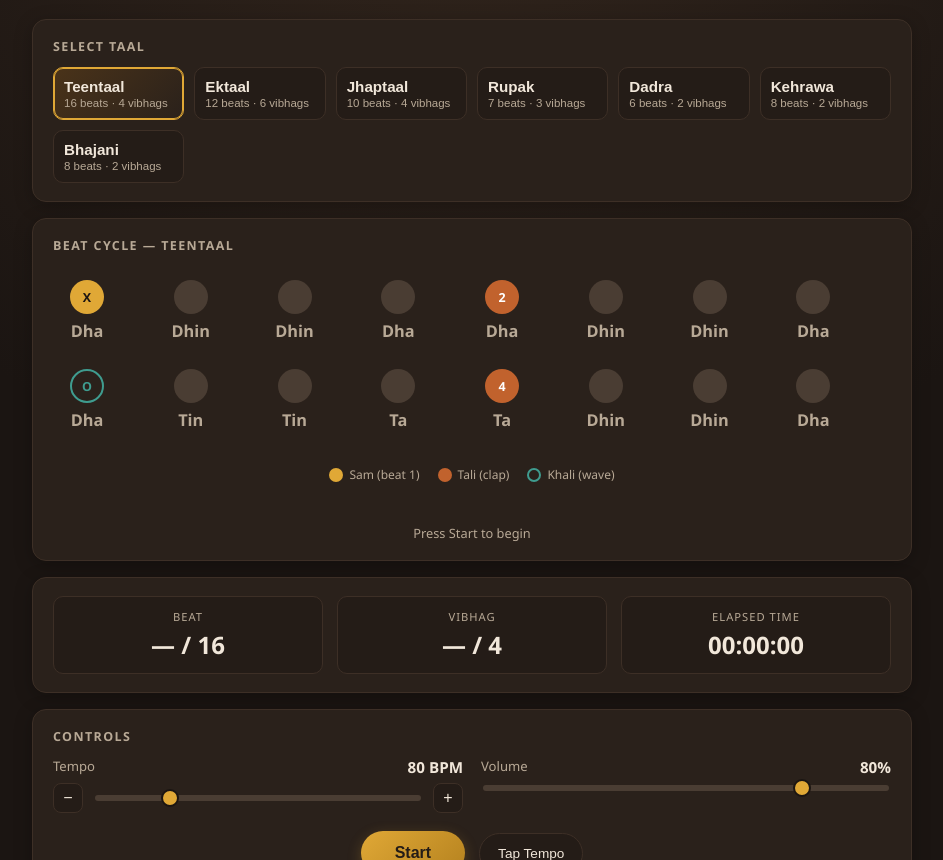
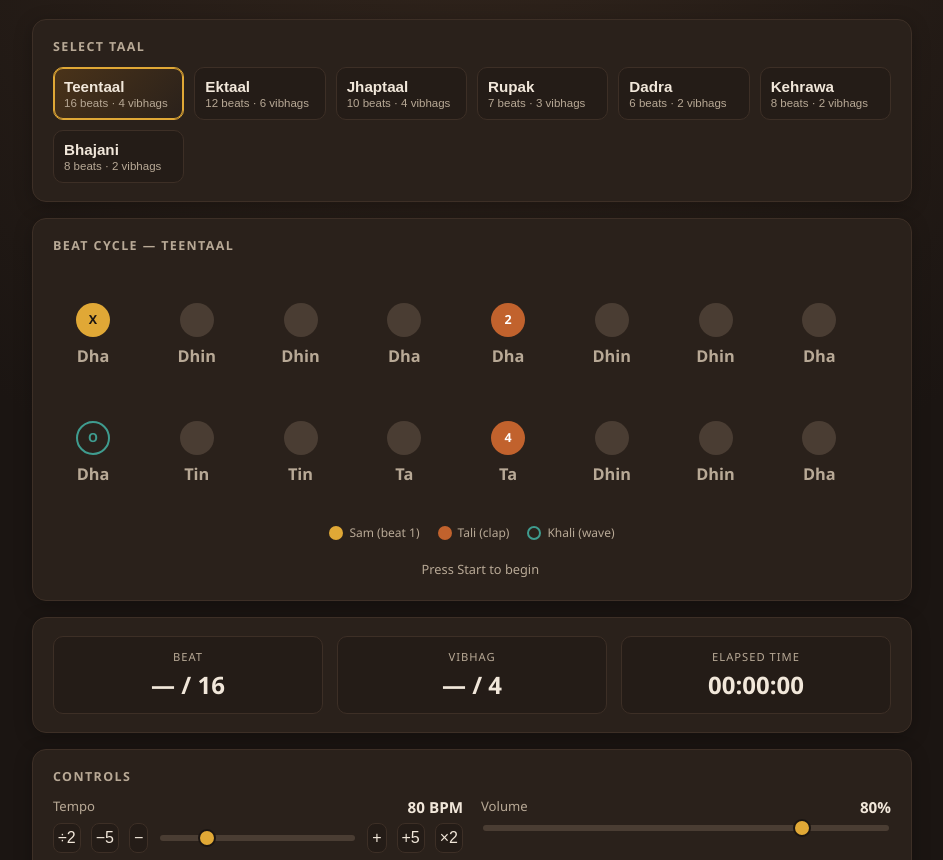
Before and after one commit to selfmodify/tabla-metronome, a plain HTML site: page index.html in a window 1280 px wide. Shown: the part 92-952 px from the top of the page, without its empty margins (168-1111 px from the left). Drawn offline with Linux system fonts and the light colour scheme.

```diff
--- a/index.html
+++ b/index.html
@@ -17,6 +17,7 @@
     --text:#f1e7da;
     --text-dim:#b8a996;
     --danger:#c1442d;
+    --highlight-ring: #fffbe8; /* A bright color for the highlight ring */
     --radius:14px;
   }
   *{box-sizing:border-box;}
@@ -110,8 +111,10 @@
     display:flex;
     flex-direction:column;
     align-items:center;
-    gap:6px;
-    width:52px;
+    justify-content:center;
+    gap:8px;
+    width:64px;
+    height:110px; /* Set a fixed height to prevent layout shift */
   }
   .dot{
     width:34px;
@@ -132,8 +135,7 @@
   .dot.khali{ background:transparent; border-color:var(--teal); color:var(--teal); }
   .dot.plain{ background:#4a3d33; color:#d8cabb; }
   .beat.current .dot{
-    transform:scale(1.28);
-    box-shadow:inset 0 0 0 2px rgba(224,168,54,.8);
+    box-shadow:inset 0 0 0 3px var(--highlight-ring), 0 0 12px rgba(224, 168, 54, 0.4);
   }
   .beat .bol{
     font-size:1.02rem;
@@ -143,6 +145,7 @@
     display:flex;
     align-items:center;
     font-weight:700;
+    transition: color .1s;
   }
   .beat.current .bol{ color:var(--gold); }
   .legend{
@@ -161,8 +164,11 @@
   .swatch.khali{ background:transparent; border:2px solid var(--teal); }
 
   .now-playing{
-    text-align:center;
+    display:flex;
+    justify-content:center;
+    align-items:baseline;
     margin-top:6px;
+    gap:10px;
   }
   .now-playing .big-bol{
     font-size:1.6rem;
@@ -170,7 +176,11 @@
     color:var(--gold);
     min-height:2.1rem;
   }
-  .now-playing .sub{ font-size:.8rem; color:var(--text-dim); }
+  .now-playing .sub{
+    font-size:.8rem;
+    color:var(--text-dim);
+    min-height:1.2em; /* Reserve space to prevent collapse */
+  }
 
   /* Stats row */
   .stats{
@@ -232,11 +242,11 @@
   .step-btn{
     background:var(--bg2);
     border:1px solid var(--panel-border);
-    color:var(--text);
-    width:30px; height:30px;
+    color:var(--text); height:30px;
     border-radius:8px;
     cursor:pointer;
     font-size:1rem;
+    padding:0 4px;
     line-height:1;
   }
   .step-btn:hover{ border-color:var(--gold-dim); }
@@ -345,9 +355,13 @@
       <div class="control">
         <label>Tempo <b id="bpmLabel">80 BPM</b></label>
         <div class="row">
+          <button class="step-btn" id="bpmHalf">&divide;2</button>
+          <button class="step-btn" id="bpmDown5">&minus;5</button>
           <button class="step-btn" id="bpmDown">&minus;</button>
           <input type="range" id="bpmSlider" min="20" max="300" value="80">
           <button class="step-btn" id="bpmUp">&plus;</button>
+          <button class="step-btn" id="bpmUp5">&plus;5</button>
+          <button class="step-btn" id="bpmDouble">&times;2</button>
         </div>
       </div>
       <div class="control">
@@ -465,6 +479,10 @@
   const bpmLabel = document.getElementById("bpmLabel");
   const bpmDown = document.getElementById("bpmDown");
   const bpmUp = document.getElementById("bpmUp");
+  const bpmDown5 = document.getElementById("bpmDown5");
+  const bpmUp5 = document.getElementById("bpmUp5");
+  const bpmHalf = document.getElementById("bpmHalf");
+  const bpmDouble = document.getElementById("bpmDouble");
   const volSlider = document.getElementById("volSlider");
   const volLabel = document.getElementById("volLabel");
   const playBtn = document.getElementById("playBtn");
@@ -626,7 +644,7 @@
     }
     const elapsed = elapsedAccum + (now - playbackStartCtxTime);
     elapsedEl.textContent = formatTime(elapsed);
-    rafID = requestAnimationFrame(uiLoop);
+    rafID = requestAnimationFrame(uiLoop); // This was missing
   }
 
   function renderBeat(beatNumber){
@@ -661,6 +679,7 @@
     playBtn.textContent = "Stop";
     playBtn.classList.add("playing");
     scheduler();
+    renderBeat(0); // Immediately highlight the first beat
     rafID = requestAnimationFrame(uiLoop);
   }
 
@@ -696,6 +715,10 @@
   bpmSlider.addEventListener("input", e=> setBpm(e.target.value));
   bpmDown.addEventListener("click", ()=> setBpm(bpm-1));
   bpmUp.addEventListener("click", ()=> setBpm(bpm+1));
+  bpmDown5.addEventListener("click", ()=> setBpm(bpm-5));
+  bpmUp5.addEventListener("click", ()=> setBpm(bpm+5));
+  bpmHalf.addEventListener("click", ()=> setBpm(bpm/2));
+  bpmDouble.addEventListener("click", ()=> setBpm(bpm*2));
 
   // ---------- Volume ----------
   function setVolume(v){
```
